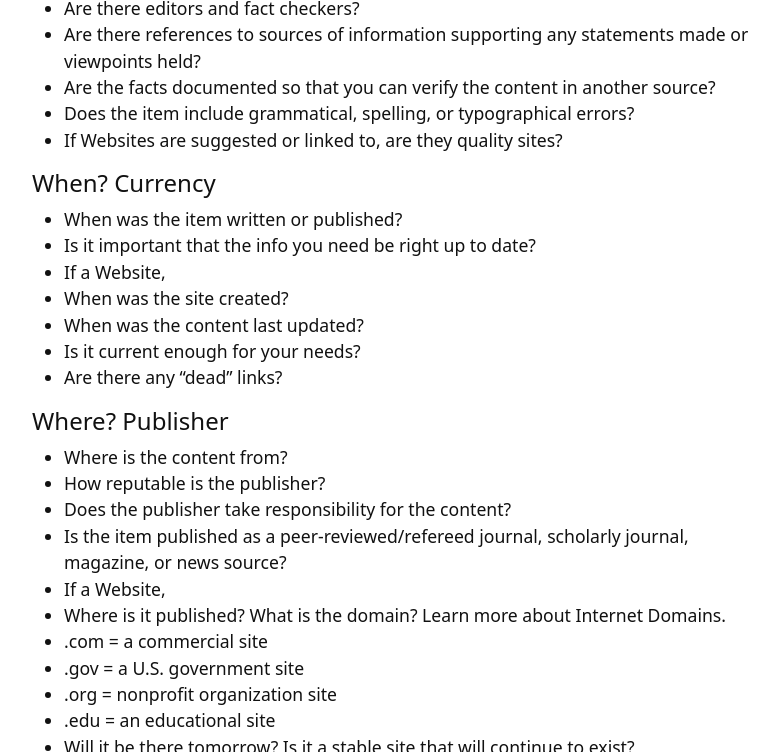
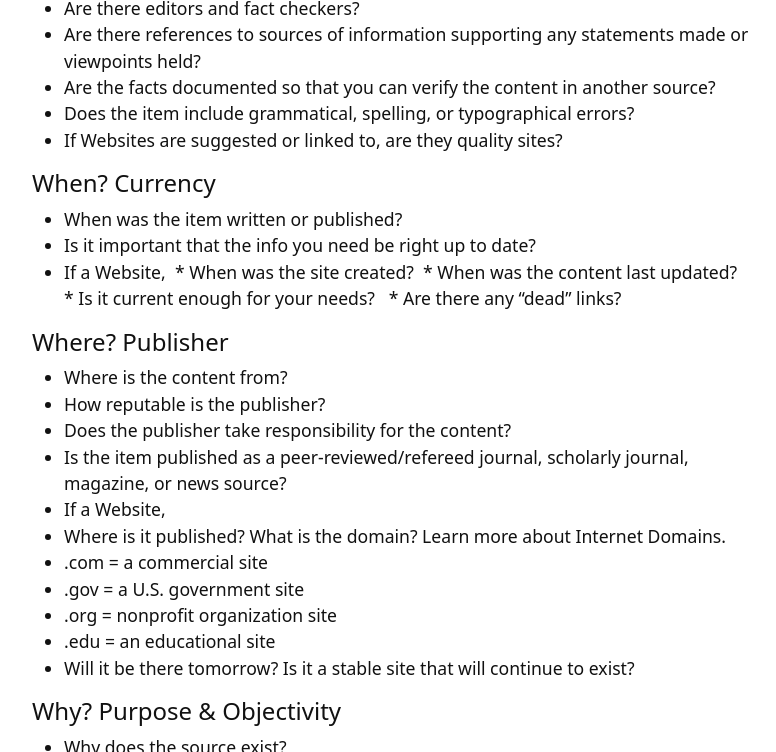
Before and after one commit to hanwendong1/adulting, a Jekyll site: the page built from content/1-handout.md, in a window 1280 px wide and 900 px high, scrolled down 663 px, cut to the strip 0-752 px from the top of the window. Shown: the whole strip, without its empty margins (245-1021 px from the left). Built offline with Jekyll 4.4.1, drawn with Linux system fonts in a browser that asks for light colours; part of the change alters nothing that is shown.

```diff
--- a/content/1-handout.md
+++ b/content/1-handout.md
@@ -25,10 +25,10 @@ nav: Handout
 * When was the item written or published?
 * Is it important that the info you need  be right up to date?
 * If a Website,
- * When was the site created?
- *	When was the content last updated?
- *	Is it current enough for your needs?
- *	Are there any "dead" links?
+&nbsp;* When was the site created?
+&nbsp;*	When was the content last updated?
+&nbsp; *	Is it current enough for your needs?
+&nbsp; *	Are there any "dead" links?
 
 #### Where? Publisher
 * Where is the content from?
```
